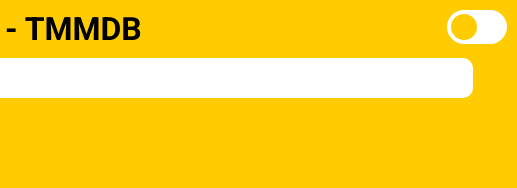
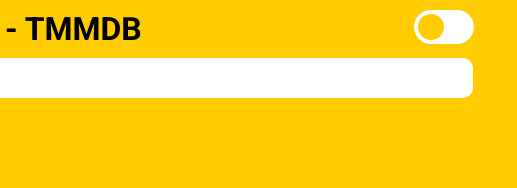
Before and after one commit to Zokkyen/tmmdb, a plain HTML site: page index.html in a window 1280 px wide. Shown: the full height of the page, 763-1280 px from the left. Drawn offline with Linux system fonts and the light colour scheme; no server answers.

Commit message:
Maj dark mode desktop

```diff
--- a/assets/css/style.css
+++ b/assets/css/style.css
@@ -296,6 +296,6 @@
 @media (min-width: 992px) {
     .switch {
         top: 10px;
-        right: 10px;
+        right: calc(5px + 3vw);
     }
 }
```
Also changed, not shown: index.html (+0 -2 lines).
